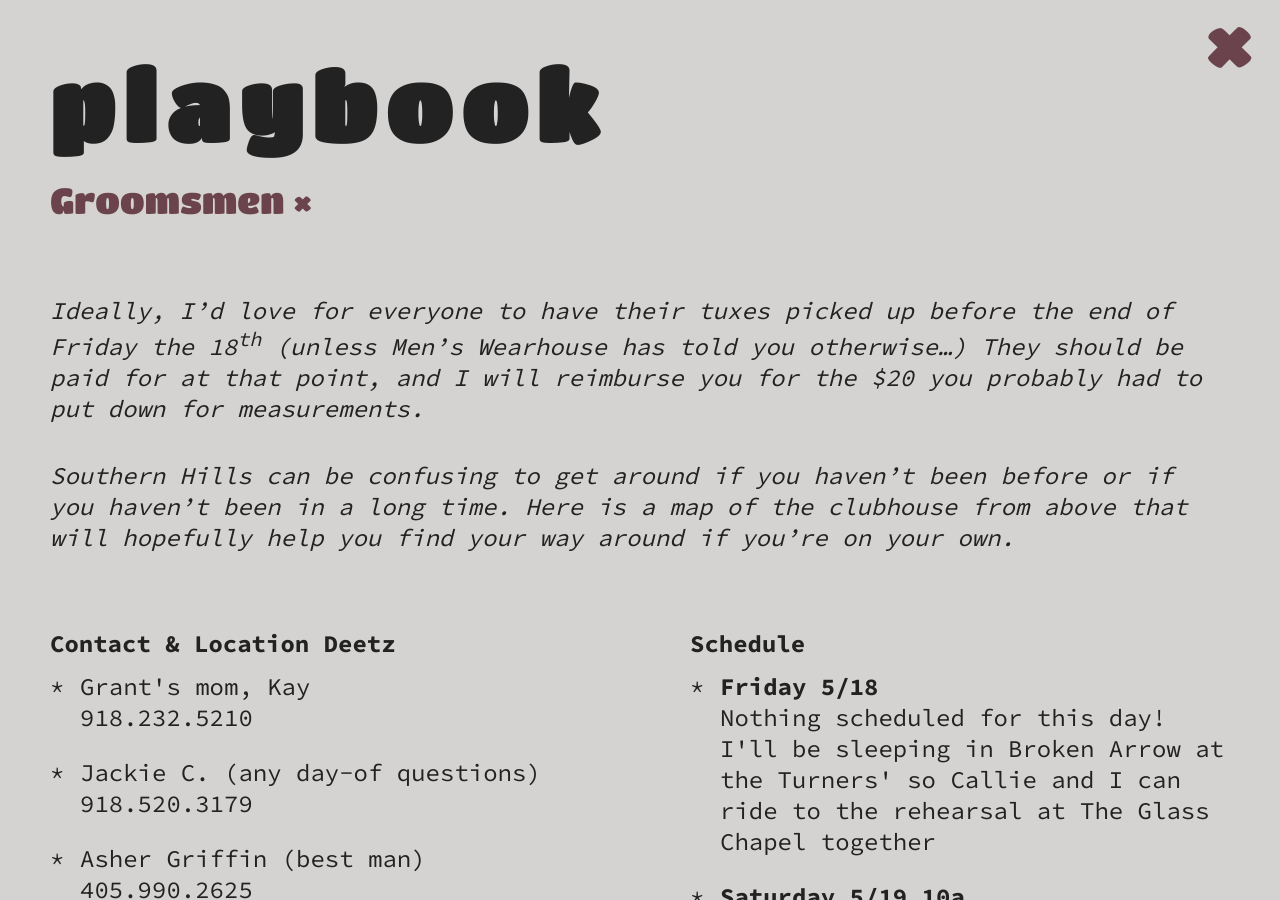
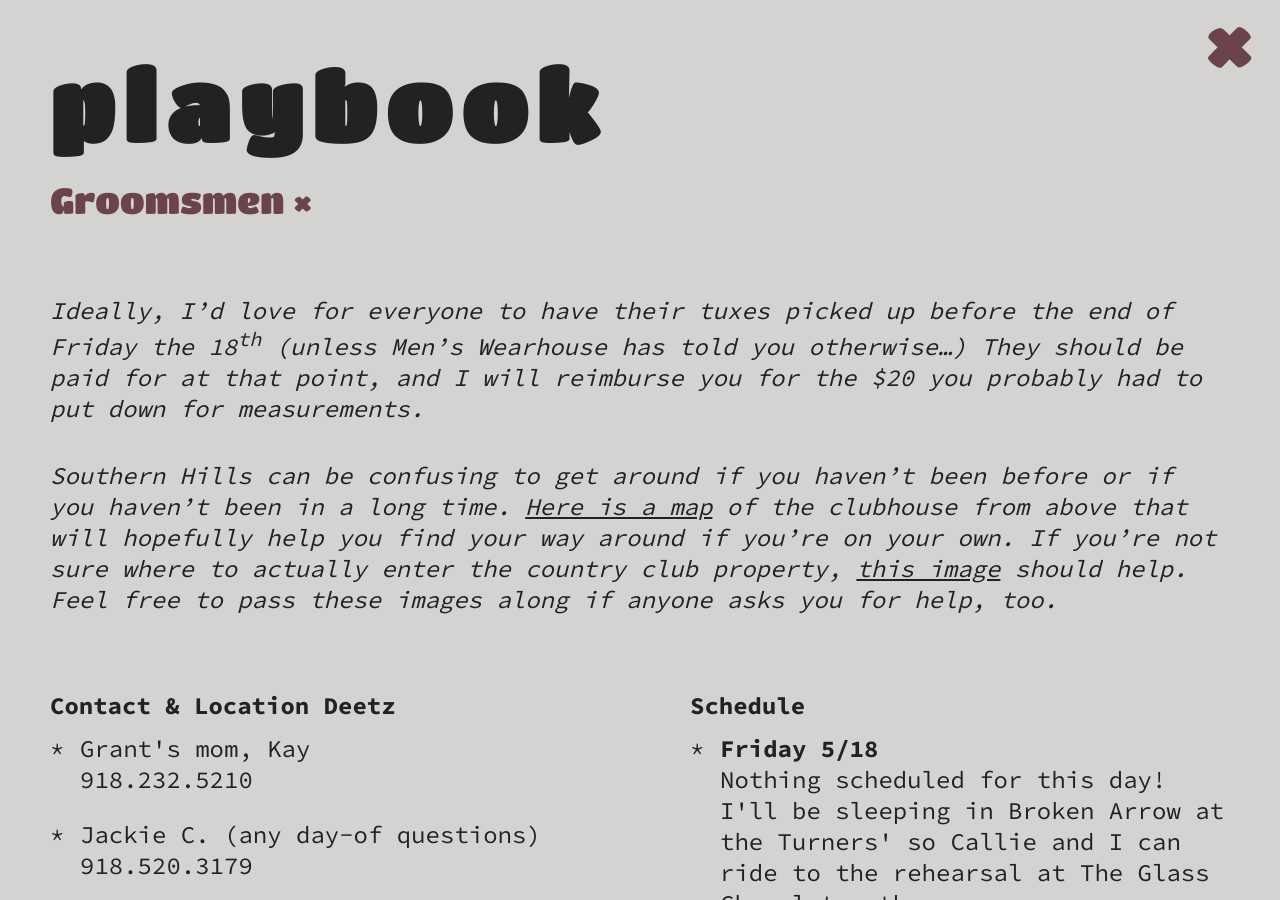
Before and after one commit to grantstandridge/grantstandridge.github.io, a Jekyll site: the page built from _buckets/groomsmen.markdown, in a window 1280 px wide and 900 px high. Built offline with Jekyll 4.4.1, drawn with Linux system fonts in a browser that asks for light colours.

Commit message:
Updated Groomsmen

```diff
--- a/_buckets/groomsmen.markdown
+++ b/_buckets/groomsmen.markdown
@@ -86,4 +86,4 @@ General:
 
 Ideally, I'd love for everyone to have their tuxes picked up before the end of Friday the 18<sup>th</sup> (unless Men's Wearhouse has told you otherwise…) They should be paid for at that point, and I will reimburse you for the $20 you probably had to put down for measurements.
 
-Southern Hills can be confusing to get around if you haven't been before or if you haven't been in a long time. Here is a map of the clubhouse from above that will hopefully help you find your way around if you're on your own.
+Southern Hills can be confusing to get around if you haven't been before or if you haven't been in a long time. [Here is a map](/uploads/SouthernHills-narrow.png) of the clubhouse from above that will hopefully help you find your way around if you're on your own. If you're not sure where to actually enter the country club property, [this image](/uploads/SouthernHills-wide.png) should help. Feel free to pass these images along if anyone asks you for help, too.
```
